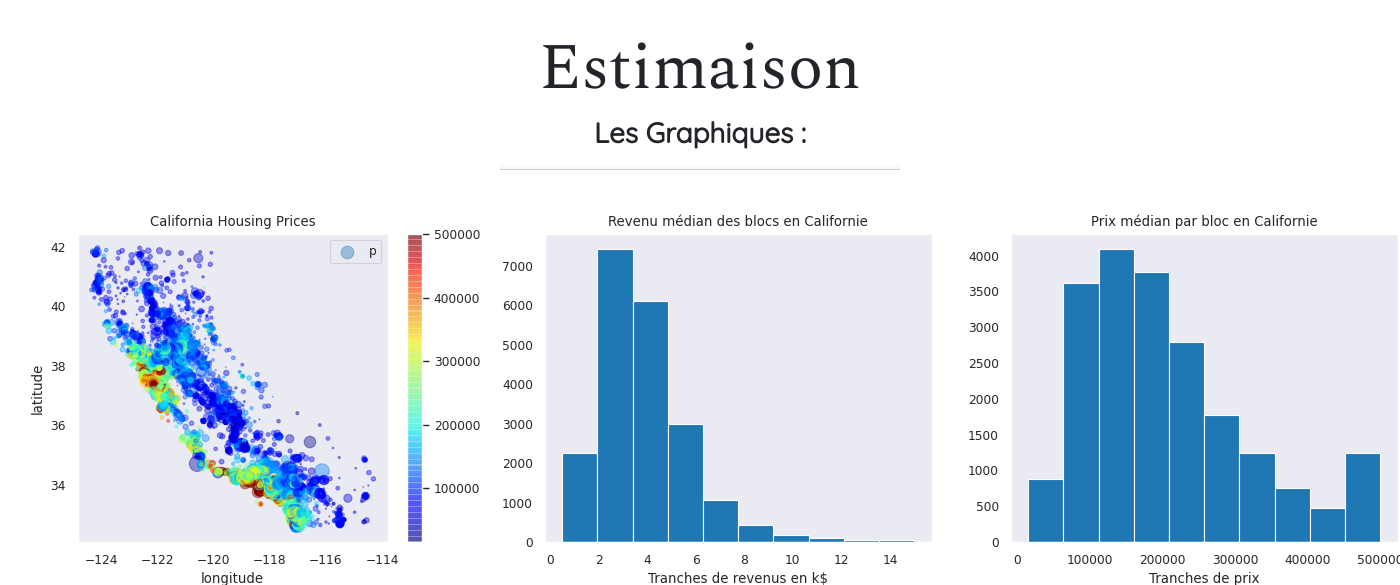
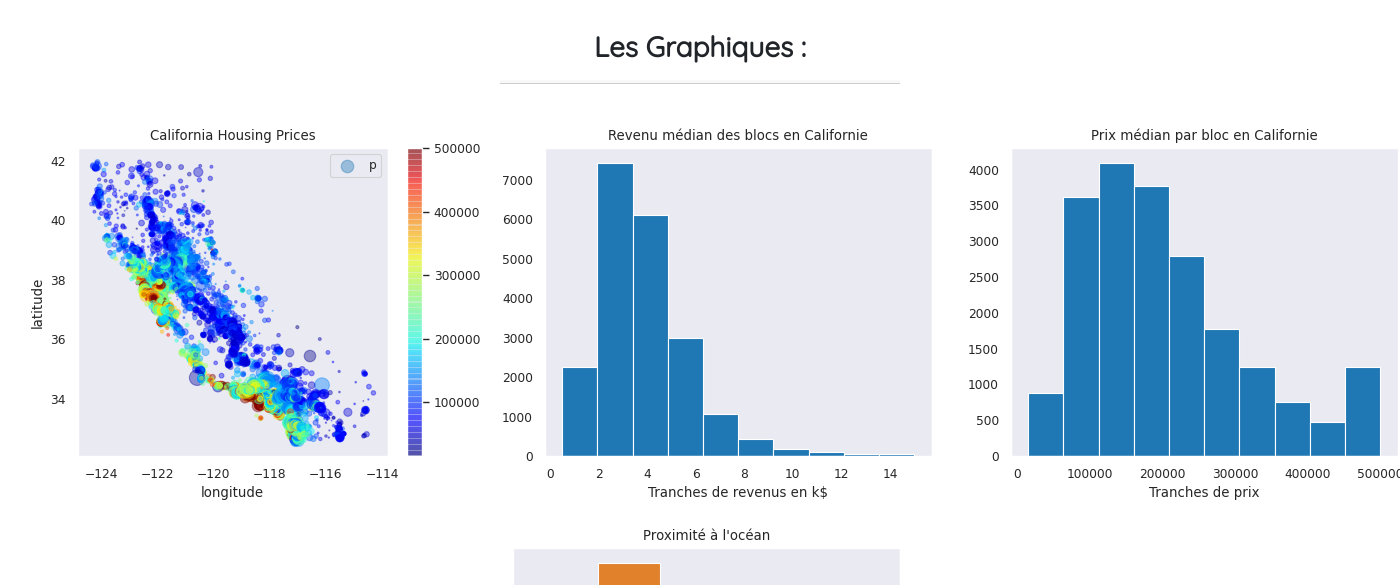
Before and after one commit to julienbosse/Brief_agile, a Flask app: page /dashboard in a window 1400 px wide; the page is wider, and only the part inside the window is pictured. Shown: the part 582-1167 px from the top of that part. Run offline with Flask 2, Linux system fonts and the light colour scheme; some libraries are stand-ins or nearby versions.

Commit message:
Suppression H1 estimaison

```diff
--- a/V2/app/templates/dashboard.html
+++ b/V2/app/templates/dashboard.html
@@ -7,7 +7,6 @@
         <div class="row">
             <div class="col-lg-12">
                 <div class="intro-message">
-                    <h1>Estimaison</h1>
                     <h3>Les Graphiques : </h3>
                     <hr class="intro-divider">
                 </div>
```
